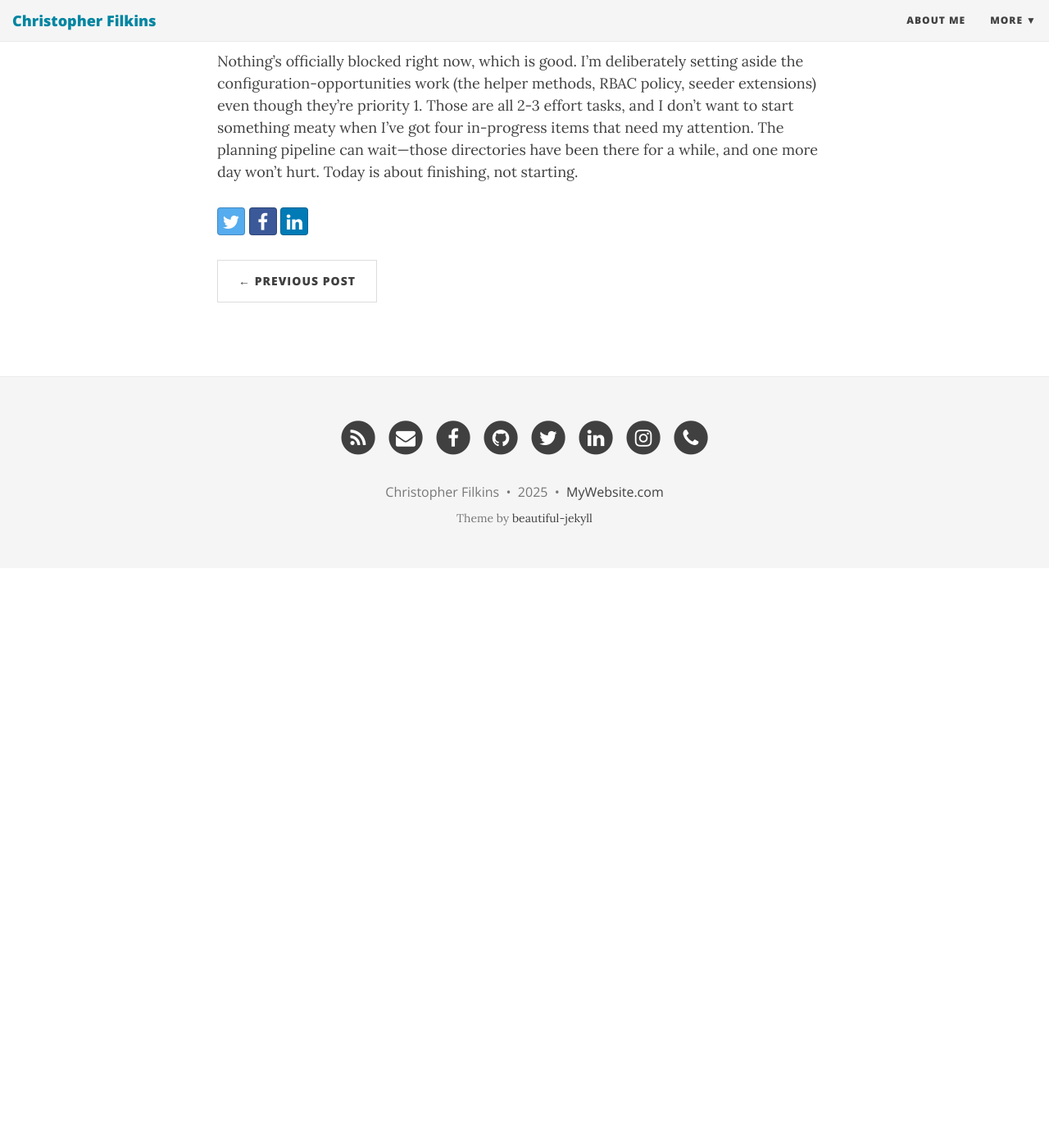
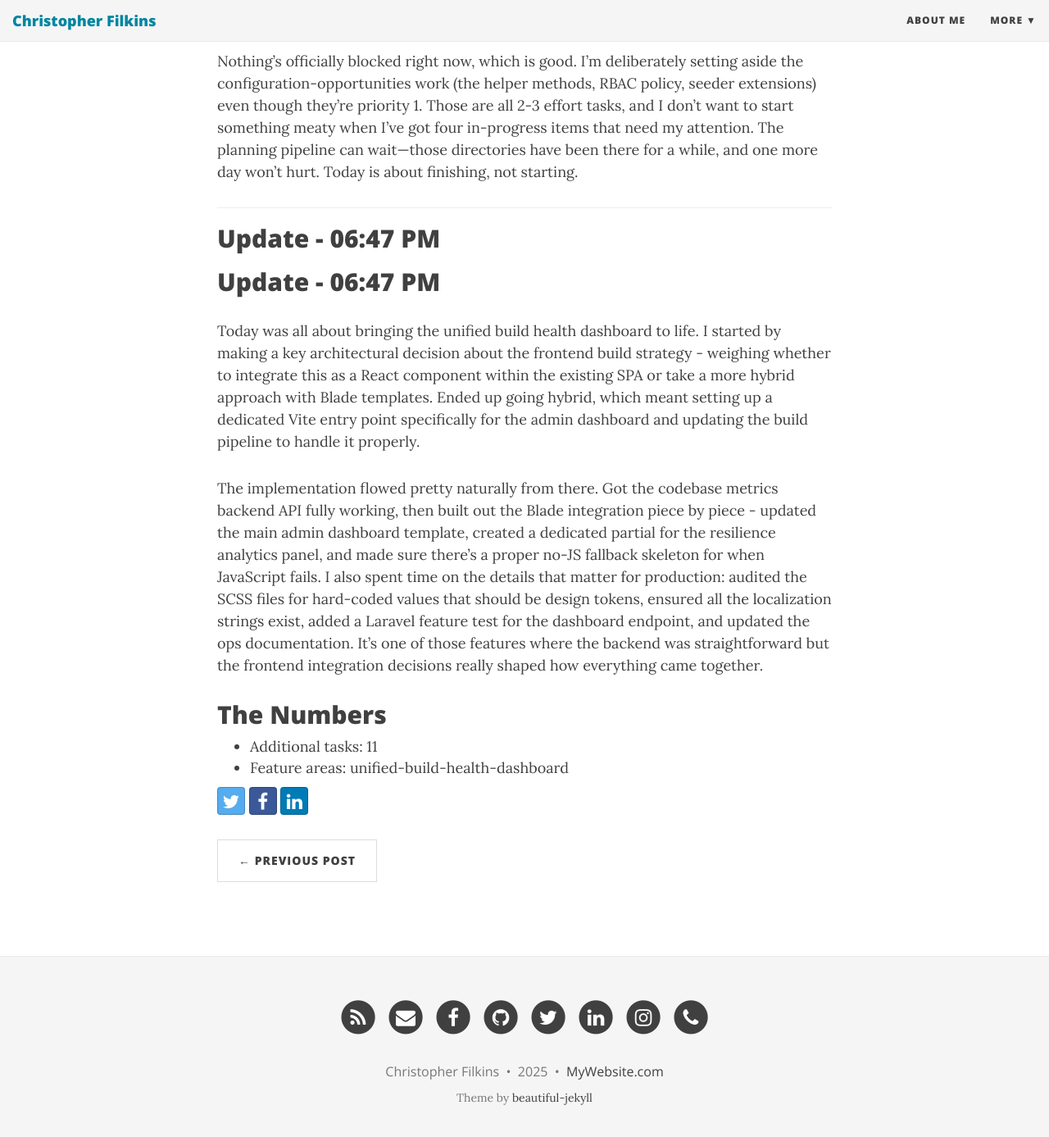
Before and after one commit to filchyboy/filchyboy.github.io, a Jekyll site: the page built from _posts/2025-12-14-todays-plan.md, in a window 1280 px wide and 1400 px high, scrolled down 1629 px. Shown: the top 1387 px of the window at 82% size. Built offline with Jekyll 4.4.1, drawn with Linux system fonts in a browser that asks for light colours; nearby versions of some CDN libraries; before the commit the page ends 2322 px from its top, so only the background shows below that.

Commit message:
Update build-in-public update: Unified Build Health Dashboard

```diff
--- a/_posts/2025-12-14-todays-plan.md
+++ b/_posts/2025-12-14-todays-plan.md
@@ -28,3 +28,22 @@ I need to close out the DSR security work I've had in flight and get that Phase
 ## Parked
 
 Nothing's officially blocked right now, which is good. I'm deliberately setting aside the configuration-opportunities work (the helper methods, RBAC policy, seeder extensions) even though they're priority 1. Those are all 2-3 effort tasks, and I don't want to start something meaty when I've got four in-progress items that need my attention. The planning pipeline can wait—those directories have been there for a while, and one more day won't hurt. Today is about finishing, not starting.
+
+---
+
+## Update - 06:47 PM
+
+## Update - 06:47 PM
+
+Today was all about bringing the unified build health dashboard to life. I started by making a key architectural decision about the frontend build strategy - weighing whether to integrate this as a React component within the existing SPA or take a more hybrid approach with Blade templates. Ended up going hybrid, which meant setting up a dedicated Vite entry point specifically for the admin dashboard and updating the build pipeline to handle it properly.
+
+The implementation flowed pretty naturally from there. Got the codebase metrics backend API fully working, then built out the Blade integration piece by piece - updated the main admin dashboard template, created a dedicated partial for the resilience analytics panel, and made sure there's a proper no-JS fallback skeleton for when JavaScript fails. I also spent time on the details that matter for production: audited the SCSS files for hard-coded values that should be design tokens, ensured all the localization strings exist, added a Laravel feature test for the dashboard endpoint, and updated the ops documentation. It's one of those features where the backend was straightforward but the frontend integration decisions really shaped how everything came together.
+
+## The Numbers
+- Additional tasks: 11
+- Feature areas: unified-build-health-dashboard
+<!-- Generated by dev-tracker publish_to_jekyll.py (AI mode) -->
+<!-- accomplished-date: 2025-12-14 -->
+<!-- unit-ids: resilience-frontend-build-strategy-decision,resilience-blade-integration-dashboard-update,resilience-testing-laravel-feature-test,resilience-frontend-vite-entry-point,build-health-backend-api-complete,resilience-frontend-blade-partial,resilience-frontend-build-pipeline-update,resilience-css-token-scss-audit,resilience-blade-integration-noscript-fallback,resilience-documentation-update,resilience-blade-integration-localization -->
+
+<!-- unit-ids: build-health-backend-api-complete,resilience-blade-integration-dashboard-update,resilience-blade-integration-localization,resilience-blade-integration-noscript-fallback,resilience-css-token-scss-audit,resilience-documentation-update,resilience-frontend-blade-partial,resilience-frontend-build-pipeline-update,resilience-frontend-build-strategy-decision,resilience-frontend-vite-entry-point,resilience-testing-laravel-feature-test -->
```
